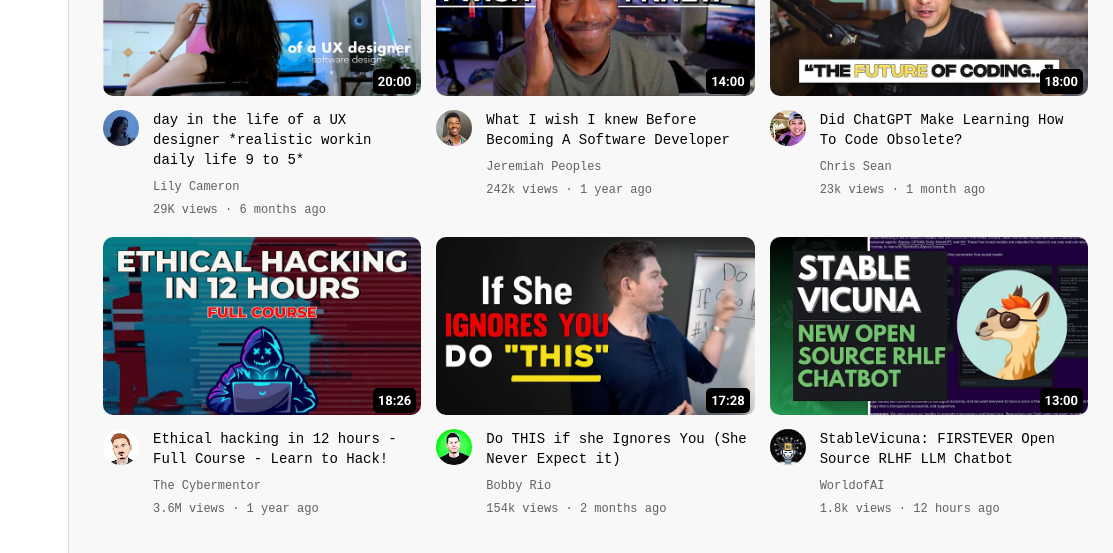
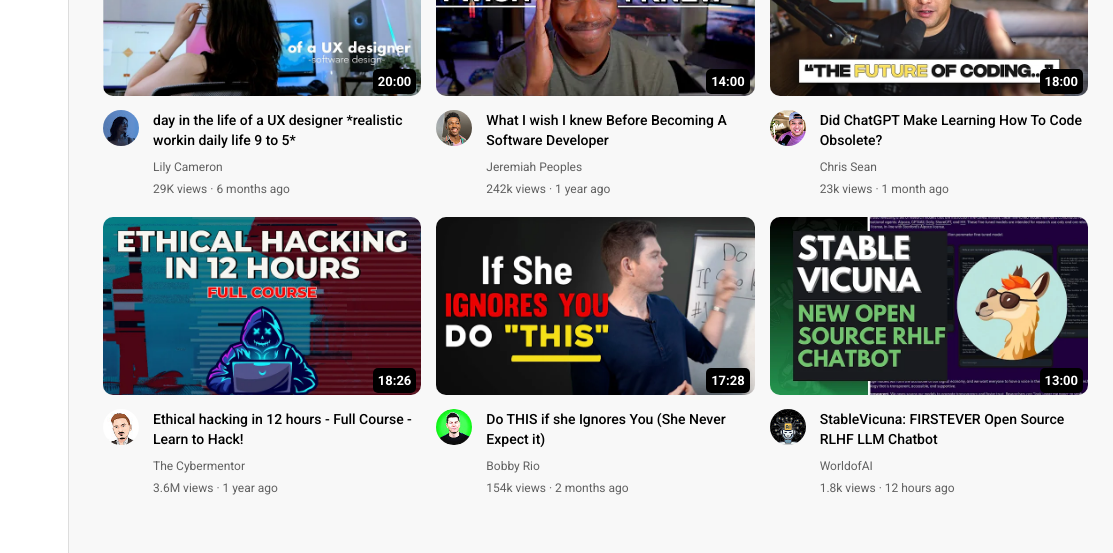
Before and after one commit to efkevi-n/YOUTUBE-CLONE, a plain HTML site: page index.html in a window 1280 px wide. Shown: the part 183-736 px from the top of the page, 167-1280 px from the left. Drawn offline with Linux system fonts and the light colour scheme.

Commit message:
chnaged the font

```diff
--- a/styles/general.css
+++ b/styles/general.css
@@ -1,7 +1,7 @@
 p {
   margin-top: 0px;
   margin-bottom: 0px;
-  font-family: 'Courier New', Courier, monospace;
+  font-family: Roboto, Courier, monospace;
 }
 
 
```
